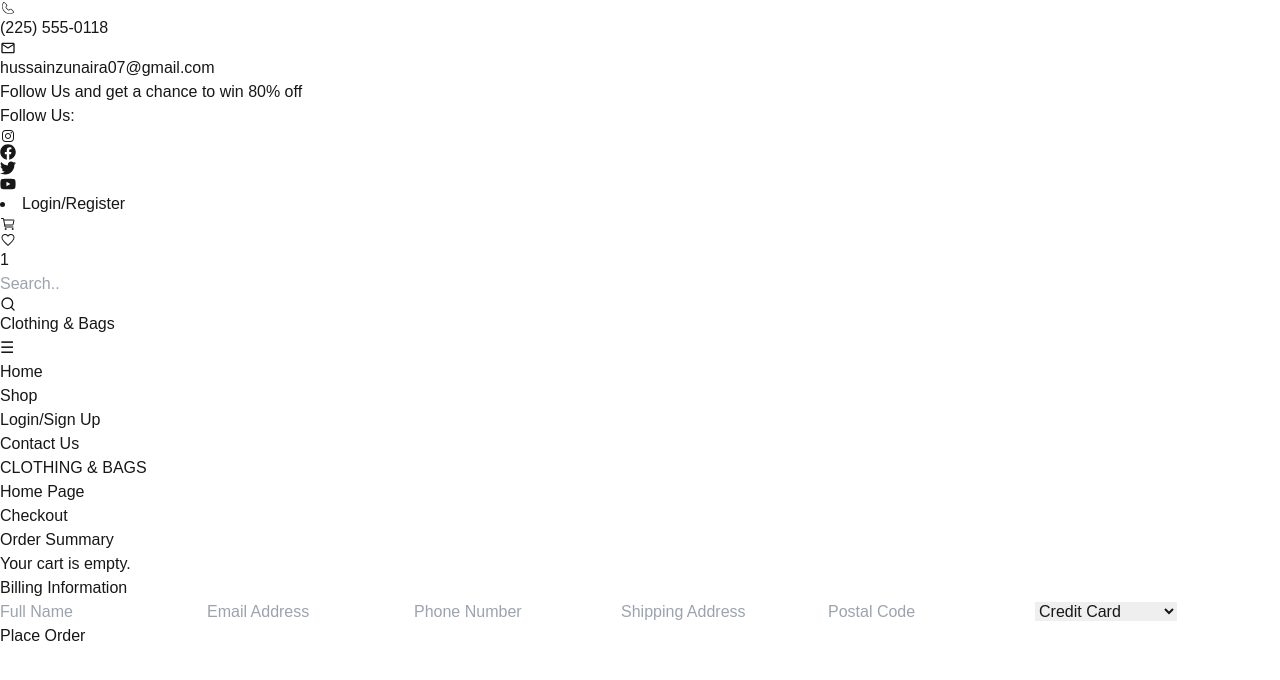
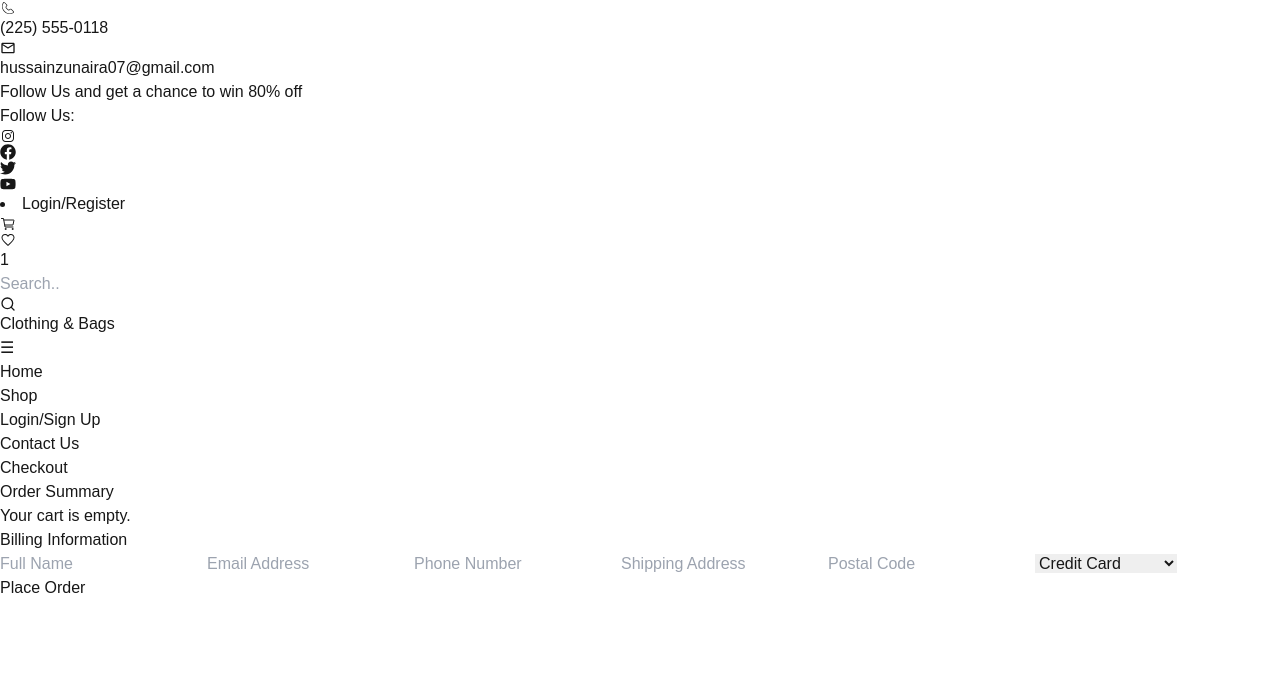
Before and after one commit to zunaira-45/ecommerce-web, a Next.js app: page /checkout in a window 1280 px wide. Shown: the top 680 px of the page. Built offline with nearby package versions, Linux system fonts and the light colour scheme.

Commit message:
Update page.tsx

```diff
--- a/src/app/checkout/page.tsx
+++ b/src/app/checkout/page.tsx
@@ -93,18 +93,6 @@ const CheckoutPage: React.FC = () => {
     <div className="min-h-screen bg-gray-100 flex flex-col">
       <Topbar/>
       <Navbar/>
-      <div className="bg-blue-900 text-white p-4 shadow-md">
-        <div className="container mx-auto flex justify-between items-center">
-          <h1 className="text-xl font-bold">CLOTHING & BAGS</h1>
-          <button
-            className="bg-white text-blue-600 px-4 py-2 rounded-md hover:bg-gray-100"
-            onClick={() => router.push("/")}
-          >
-            Home Page
-          </button>
-        </div>
-      </div>
-
 
       <div className="flex-grow flex items-center justify-center">
         {orderPlaced ? (
```
